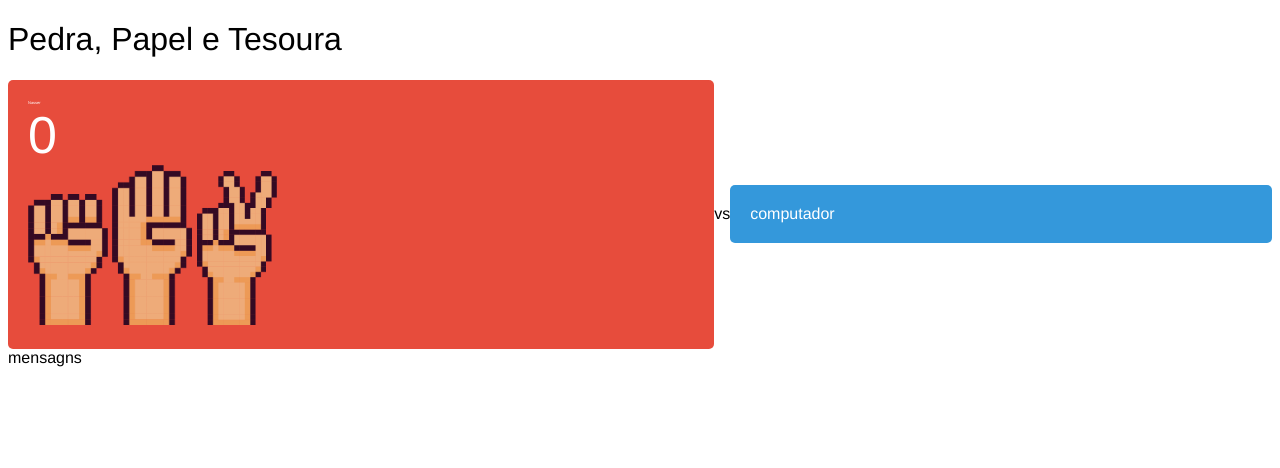
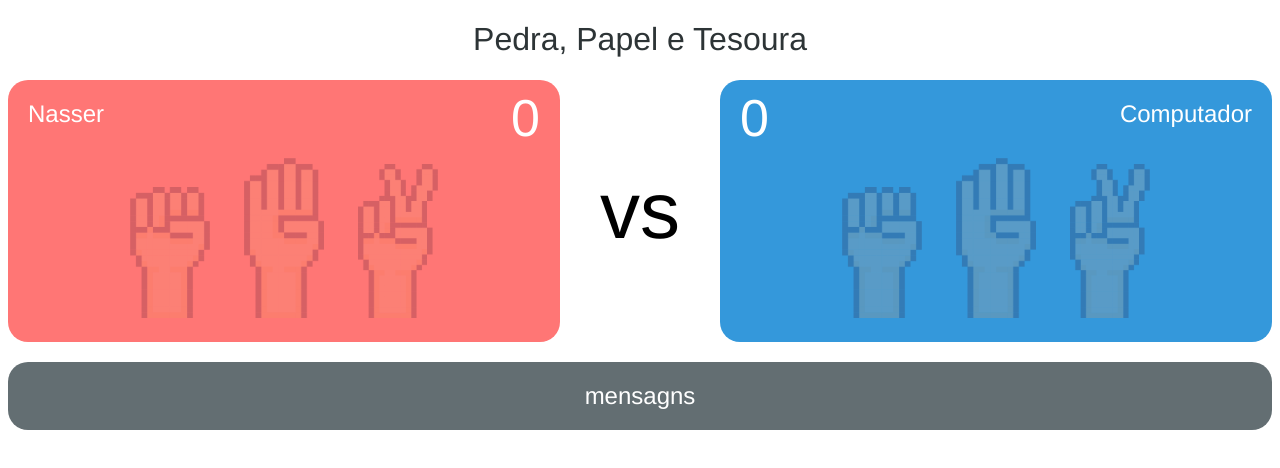
Before and after one commit to NasserSalim1/Projeto_Jokenp-, a plain HTML site: page index.html in a window 1280 px wide. Drawn offline with Linux system fonts and the light colour scheme.

Commit message:
Finalizando HTML e CSS

```diff
--- a/index.html
+++ b/index.html
@@ -21,12 +21,16 @@
                 </ul>
             </div>
 
-            <div id="versus">
-                vs
-            </div>
+            <div id="versus">vs</div>
 
             <div id="computador">
-                computador
+                <h2 id="computador-nome">Computador</h2>
+                <span id="computadorpontos">0</span>
+                <ul id="computador-escolha">
+                    <li><div id="a-computador-escolha-1"><img src="img/pedra.png" alt="Pedra"></div></li>
+                    <li><div id="a-computador-escolha-2"><img src="img/papel.png" alt="Papel"></div></li>
+                    <li><div id="a-computador-escolha-3"><img src="img/tesoura.png" alt="Tesoura"></div></li>
+                </ul>
             </div>
         </div>
 
--- a/style.css
+++ b/style.css
@@ -1,4 +1,4 @@
-*{
+* {
     font-family: Helvetica Neue, Halvetica, Arial;
     font-weight: 400;
     cursor: default;
@@ -8,6 +8,11 @@
 
 }
 
+#titulo{
+    text-align: center;
+    color: #2d3436;
+}
+
 #placar{
     display: flex;
     align-items: center;
@@ -15,9 +20,10 @@
 }
 
 #jogador, #computador{
+    position: relative;
     flex-grow: 1;
     color: #fff;
-    border-radius: 5px;
+    border-radius: 20px;
     padding: 20px;
 }
 
@@ -27,32 +33,49 @@
 }
 
 #jogador{
-    background-color: #e74c3c;
+    background-color: #ff7675;
 }
 
 #jogador-nome, #computador-nome{
-    font-size: 4px;
+    font-size: 24px;
 }
 
 #jogadorpontos, #computadorpontos{
+    position: absolute;
+    top: 8px;
     font-size: 52px;
 }
 
-#jogador #jogador-escolha{
+#jogadorpontos{
+    right: 20px;
+}
+
+#computador-nome{
+    text-align: right;
+}
+
+#jogador #jogador-escolha, #computador #computador-escolha{
     list-style: none;
-    margin: 0;
+    text-align: center;
+    margin: 30px 0 0;
     padding: 0;
 }
 
-#jogador #jogador-escolha li{
+#jogador #jogador-escolha li, #computador #computador-escolha li{
     display: inline-block;
+    padding: 0 15px;
 }
 
-#jogador #jogador-escolha a{
-    font-size: 48px;
+#jogador #jogador-escolha img, #computador #computador-escolha img{
+    opacity: .2;
 }
 
-#jogador #jogador-escolha img{
+#jogador #jogador-escolha img:hover, #computador #computador-escolha img:hover{
+    opacity: 1;
+}
+
+#jogador #jogador-escolha img, #computador #computador-escolha img{
+    transition: 0.3s;
     max-width: 80px;
 }
 
@@ -61,10 +84,17 @@
 }
 
 #versus{
-
+    font-size: 80px;
+    padding: 0 40px;
 }
 
 
 #mensagem{
-
+    background-color: #636e72;
+    border-radius: 20px;
+    font-size: 24px;
+    color: #fff;
+    text-align: center;
+    margin: 20px 0;
+    padding: 20px;
 }
```
